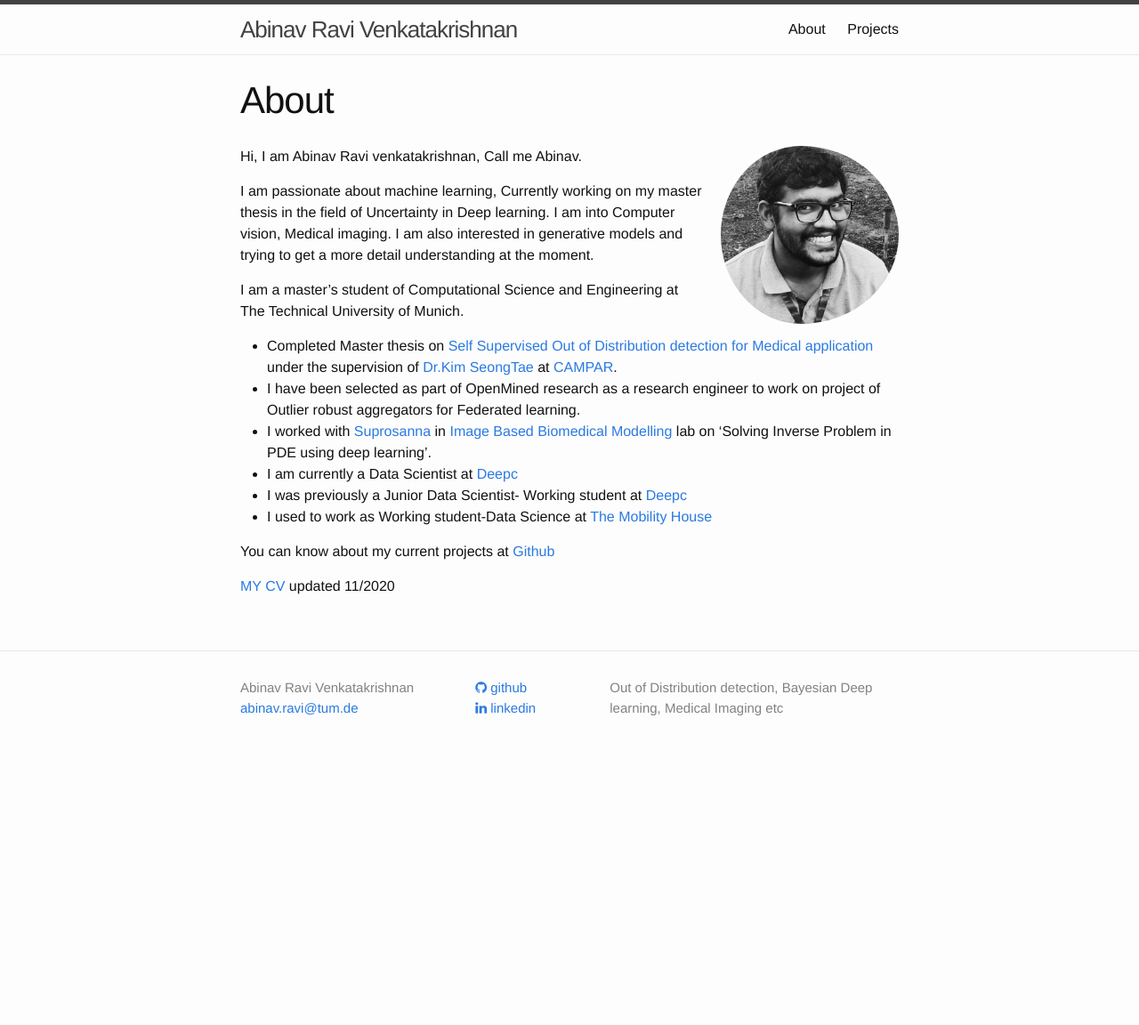
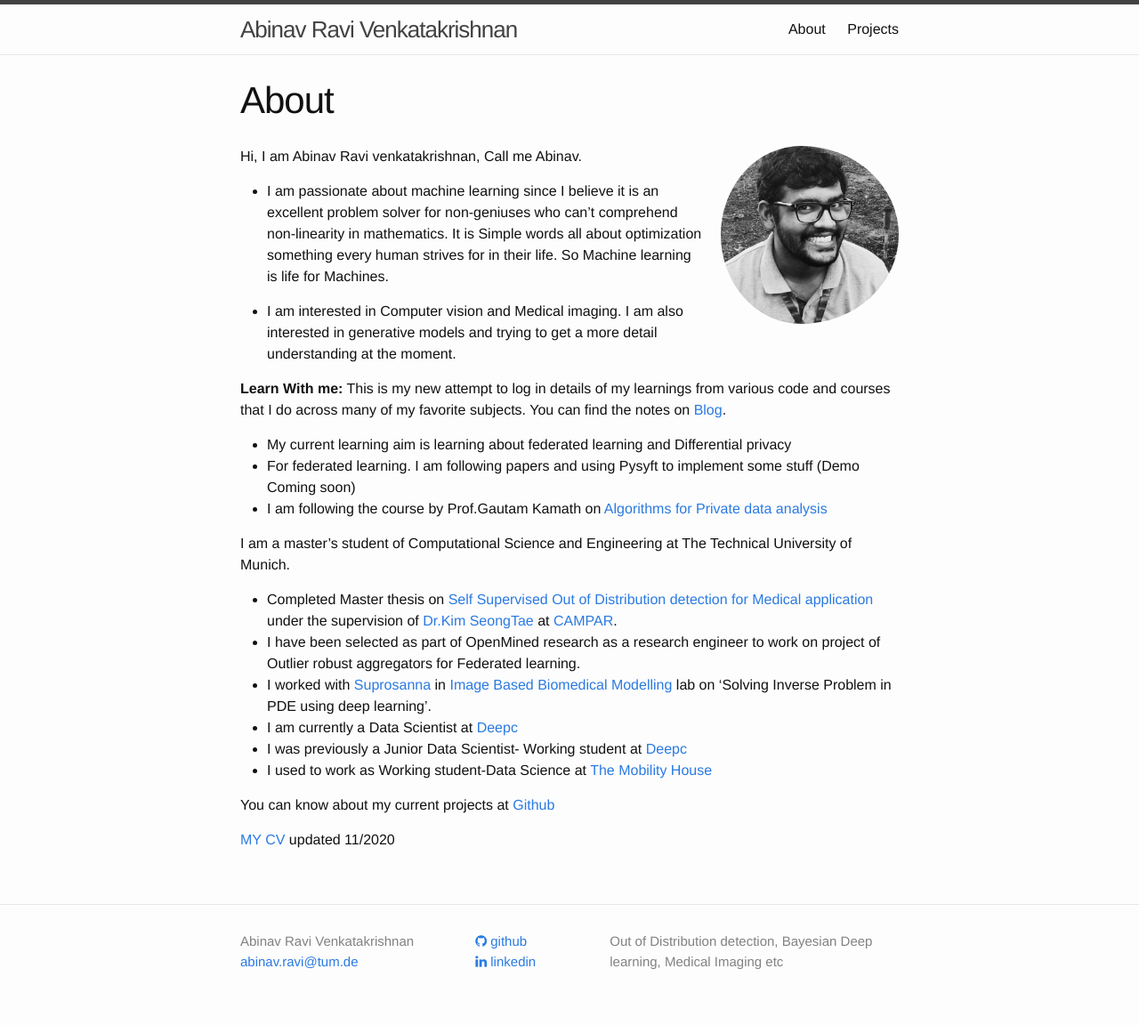
Before and after one commit to AbinavRavi/AbinavRavi.github.io, a Jekyll site: the page built from about.md, in a window 1280 px wide. Shown: the whole page at 89% size. Built offline with Jekyll 4.4.1, drawn with Linux system fonts in a browser that asks for light colours; nearby versions of some CDN libraries; before the commit the page ends 900 px from its top, so only the background shows below that.

Commit message:
updated my about me page

```diff
--- a/about.md
+++ b/about.md
@@ -7,8 +7,16 @@ permalink: /about/
 ![Abinav R](../resources/me.jpg){:style="width: 200px; overflow: hidden; border-radius: 50%; float: right; padding-left: 20px"}
 Hi, I am Abinav Ravi venkatakrishnan, Call me Abinav.
 
-I am passionate about machine learning, Currently working on my master thesis in the field of Uncertainty in Deep learning.
-I am into Computer vision, Medical imaging. I am also interested in generative models and trying to get a more detail understanding at the moment.
+* I am passionate about machine learning since I believe it is an excellent problem solver for non-geniuses who can't comprehend non-linearity in mathematics. It is Simple words all about optimization something every human strives for in their life. So Machine learning is life for Machines.
+
+* I am interested in  Computer vision and  Medical imaging. I am also interested in generative models and trying to get a more detail understanding at the moment.
+
+**Learn With me:**
+This is my new attempt to log in details of my learnings from various code and courses that I do across many of my favorite subjects. You can find the notes on [Blog](https://abinavravi.github.io/).
+
+* My current learning aim is learning about federated learning and Differential privacy
+* For federated learning. I am following papers and using Pysyft to implement some stuff (Demo Coming soon)
+* I am following the course by Prof.Gautam Kamath on [Algorithms for Private data analysis](http://www.gautamkamath.com/CS860-fa2020.html)
 
 I am a master's student of Computational Science and Engineering at The Technical University of Munich.
 
```
